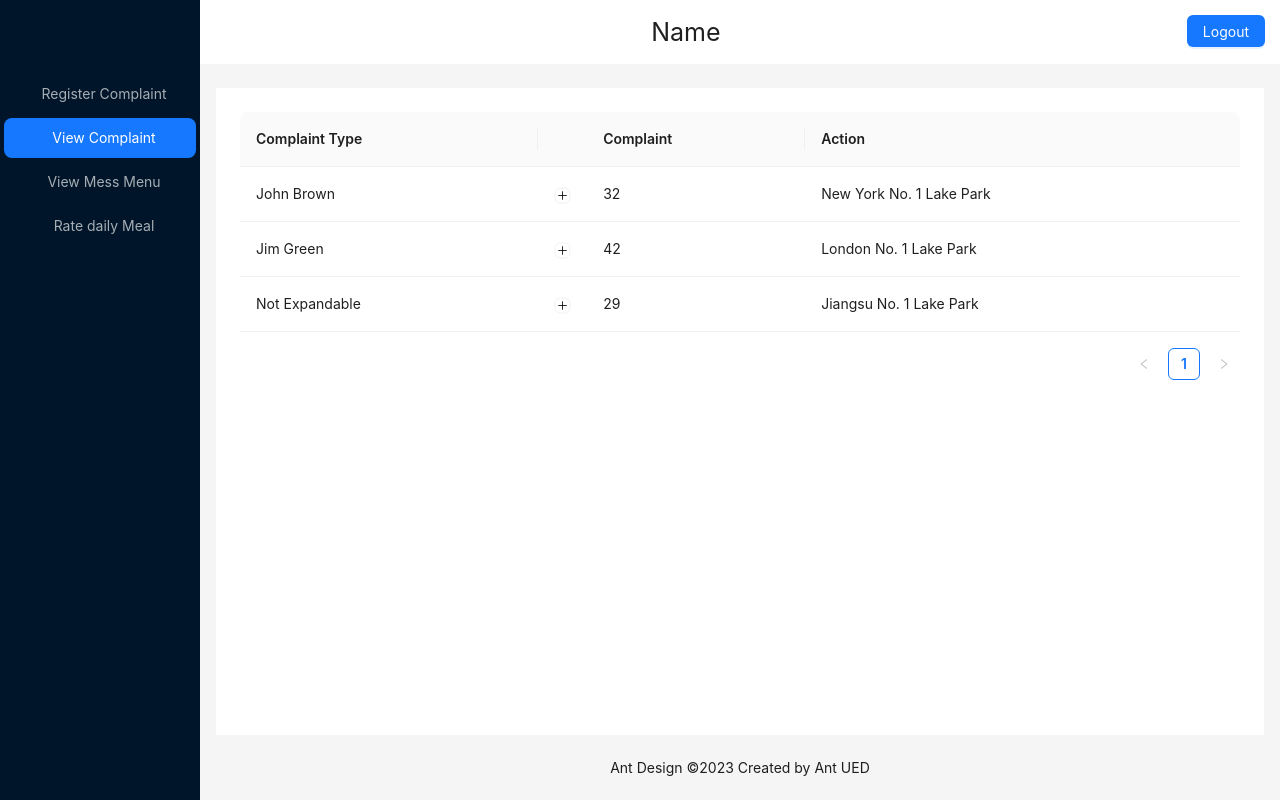
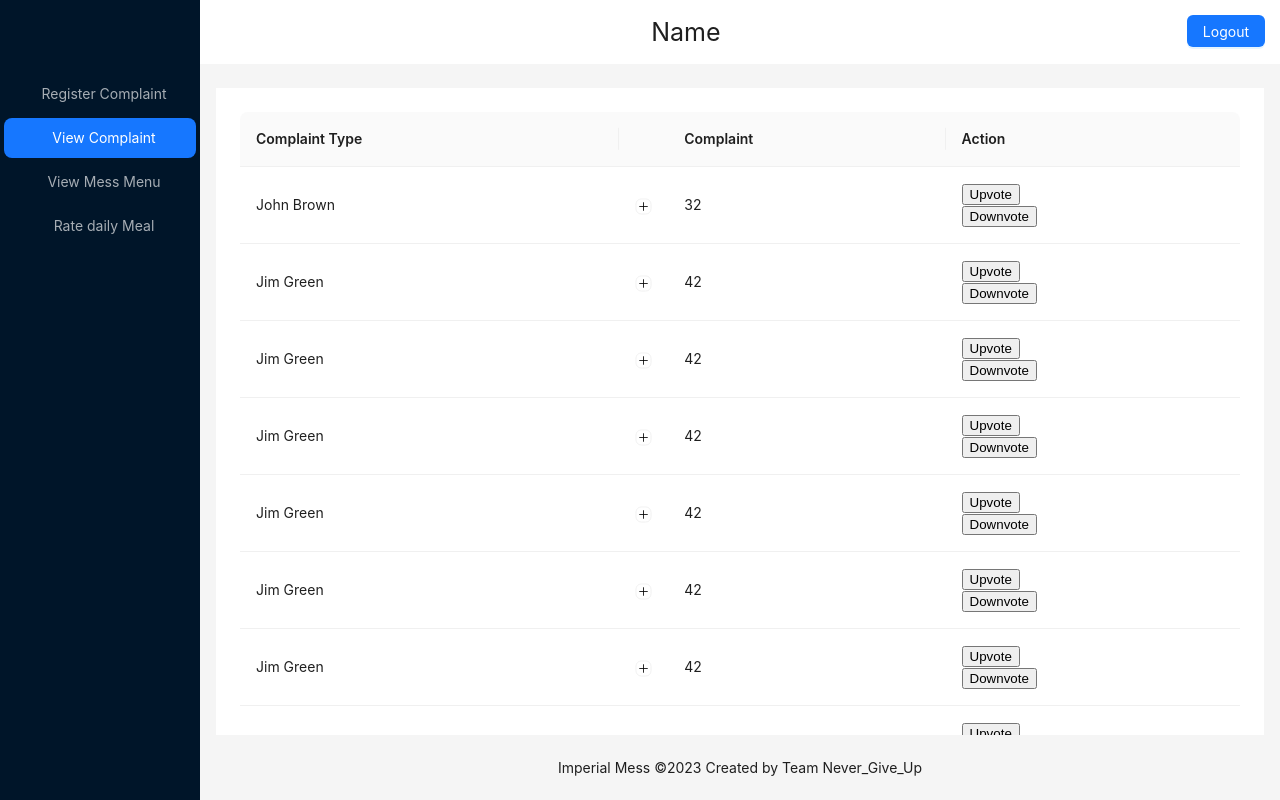
Before and after one commit to devprakashdp2021/Imperial-Mess, a React (Create React App) app in the folder frontend/: page / in a window 1280 px wide. Both pictures are taken after a click on the item "View Complaint". Built offline with nearby package versions, Linux system fonts and the light colour scheme.

Commit message:
student page content section implemented

```diff
--- a/frontend/package.json
+++ b/frontend/package.json
@@ -3,6 +3,7 @@
   "version": "0.1.0",
   "private": true,
   "dependencies": {
+    "@ant-design/icons": "^5.2.6",
     "@testing-library/jest-dom": "^5.17.0",
     "@testing-library/react": "^13.4.0",
     "@testing-library/user-event": "^13.5.0",
--- a/frontend/src/components/RateDailyMeal.js
+++ b/frontend/src/components/RateDailyMeal.js
@@ -1,9 +1,61 @@
-import React from 'react'
+import React from "react";
+import { Card, Col, Row } from "antd";
+import { Rate } from 'antd';
+let dateObj = new Date();
 
-export default function RateDailyMeal() {
+let month = String(dateObj.getMonth() + 1)
+	.padStart(2, '0');
+
+let day = String(dateObj.getDate())
+	.padStart(2, '0');
+
+let year = dateObj.getFullYear();
+let date = day + '/' + month + '/' + year;
+const weekday = ["Sunday","Monday","Tuesday","Wednesday","Thursday","Friday","Saturday"];
+console.log(date);
+
+function RateDailyMeal() {
   return (
-    <div>
-      Rate daily Meal
-    </div>
-  )
+    <>
+      <div>
+        Day: {weekday[new Date().getDay()]}
+        <br />
+        Date: {date}
+      </div>
+      <div>
+      <Row gutter={[48,32]} style={{margin: "60px"}}>
+        <Col style={{margin: "2%"}} span={8}>
+          <Card title="Breakfast" bordered={false}>
+            Breakfast
+            <br />
+            <Rate />
+          </Card>
+        </Col>
+        <Col style={{margin: "2%"}} span={8}>
+          <Card title="Lunch" bordered={false}>
+            Lunch
+            <br />
+            <Rate />
+          </Card>
+        </Col>
+        <Col style={{margin: "2%"}} span={8}>
+          <Card title="Supper" bordered={false}>
+            Supper
+            <br />
+            <Rate />
+          </Card>
+        </Col>
+        <Col style={{margin: "2%"}} span={8}>
+          <Card title="Dinner" bordered={false}>
+            Dinner
+            <br />
+            <Rate />
+          </Card>
+        </Col>
+      </Row>
+      </div>
+
+    </>
+  );
 }
+export default RateDailyMeal;
--- a/frontend/src/components/RegisterComplaints.js
+++ b/frontend/src/components/RegisterComplaints.js
@@ -1,5 +1,5 @@
 import { UploadOutlined } from '@ant-design/icons';
-import React from 'react';
+import React, { useState } from 'react';
 import {
   Button,
   Form,
@@ -27,8 +27,21 @@ const normFile = (e) => {
 const onFinish = (values) => {
   console.log('Received values of form: ', values);
 };
-const RegisterComplaints = () => (
-  <Form
+
+
+function RegisterComplaints() {
+  const [complaintType, setComplaintType] = useState("");
+
+
+  function handleComplaintType(value) {
+    console.log(value)
+    setComplaintType(value);
+  }
+
+
+  return (
+    <div>
+       <Form
     name="validate_other"
     {...formItemLayout}
     onFinish={onFinish}
@@ -49,13 +62,14 @@ const RegisterComplaints = () => (
         },
       ]}
     >
-      <Select placeholder="Please select a complaint type">
-        <Option value="mess">Mess Problem</Option>
-        <Option value="hostel">Hostel Problem</Option>
+      <Select placeholder="Please select a complaint type"
+      onChange={handleComplaintType} value={complaintType}>
+        <Option value="mess" name="mess">Mess Problem</Option>
+        <Option value="hostel" name="hostel">Hostel Problem</Option>
       </Select>
     </Form.Item>
 
-    <Form.Item
+   {complaintType === "mess" && <Form.Item
       name="complaint"
       label="Complaint"
       hasFeedback
@@ -72,7 +86,27 @@ const RegisterComplaints = () => (
         <Option value="cleanliness-of-utensils">Cleanliness of Utensils</Option>
         <Option value="behaviour-of-mess-worker">Behaviour of Mess Worker</Option>
       </Select>
-    </Form.Item>
+    </Form.Item>}
+
+    {complaintType === "hostel" && <Form.Item
+      name="complaint"
+      label="Complaint"
+      hasFeedback
+      rules={[
+        {
+          required: true,
+          message: 'Please select your complaint!',
+        },
+      ]}
+    >
+      <Select placeholder="Please select a complaint">
+        <Option value="internet-problem">Internet Problem</Option>
+        <Option value="water-cooler-problem">Water Cooler Problem</Option>
+        <Option value="room-issue">Room Issue</Option>
+        <Option value="premises-cleanliness">Premises Cleanliness</Option>
+      </Select>
+    </Form.Item>}
+
 
     <Form.Item
         name="description"
@@ -113,5 +147,8 @@ const RegisterComplaints = () => (
       </Space>
     </Form.Item>
   </Form>
-);
+    </div>
+  );
+
+};
 export default RegisterComplaints;
--- a/frontend/src/components/ViewAllComplaints.js
+++ b/frontend/src/components/ViewAllComplaints.js
@@ -1,21 +1,35 @@
 import React from 'react';
 import { Table } from 'antd';
+
 const columns = [
   {
     title: 'Complaint Type',
     dataIndex: 'complaintType',
     key: 'complaintType',
+    // width: "20%",
   },
   Table.EXPAND_COLUMN,
   {
     title: 'Complaint',
     dataIndex: 'complaint',
     key: 'complaint',
+    // width: "20%",
   },
   {
     title: 'Action',
     dataIndex: 'action',
     key: 'action',
+    render: (text, record) => (
+      <>
+       <button onClick={()=> console.log(record)} >
+        {"Upvote"}
+      </button>
+      <br />
+      <button  onClick={()=> console.log(record)}>
+        {"Downvote"}
+      </button>
+      </>
+     ),
   },
 ];
 const data = [
@@ -34,6 +48,41 @@ const data = [
     description: 'My name is Jim Green, I am 42 years old, living in London No. 1 Lake Park.',
   },
   {
+    key: 2,
+    complaintType: 'Jim Green',
+    complaint: 42,
+    action: 'London No. 1 Lake Park',
+    description: 'My name is Jim Green, I am 42 years old, living in London No. 1 Lake Park.',
+  },
+  {
+    key: 2,
+    complaintType: 'Jim Green',
+    complaint: 42,
+    action: 'London No. 1 Lake Park',
+    description: 'My name is Jim Green, I am 42 years old, living in London No. 1 Lake Park.',
+  },
+  {
+    key: 2,
+    complaintType: 'Jim Green',
+    complaint: 42,
+    action: 'London No. 1 Lake Park',
+    description: 'My name is Jim Green, I am 42 years old, living in London No. 1 Lake Park.',
+  },
+  {
+    key: 2,
+    complaintType: 'Jim Green',
+    complaint: 42,
+    action: 'London No. 1 Lake Park',
+    description: 'My name is Jim Green, I am 42 years old, living in London No. 1 Lake Park.',
+  },
+  {
+    key: 2,
+    complaintType: 'Jim Green',
+    complaint: 42,
+    action: 'London No. 1 Lake Park',
+    description: 'My name is Jim Green, I am 42 years old, living in London No. 1 Lake Park.',
+  },
+  {
     key: 3,
     complaintType: 'Not Expandable',
     complaint: 29,
@@ -42,8 +91,9 @@ const data = [
   },
 
 ];
-const ViewAllComplaints = () => (
-  <Table
+function ViewAllComplaints () {
+  return (
+    <Table
     columns={columns}
     expandable={{
       expandedRowRender: (record) => (
@@ -57,6 +107,9 @@ const ViewAllComplaints = () => (
       ),
     }}
     dataSource={data}
+    pagination={false}
   />
-);
+  );
+
+};
 export default ViewAllComplaints;
--- a/frontend/src/components/ViewMessMenu.js
+++ b/frontend/src/components/ViewMessMenu.js
@@ -1,11 +1,95 @@
-import React from 'react'
+import React from 'react';
+import { Table } from 'antd';
+const columns = [
+  {
+    title: 'Day',
+    dataIndex: 'day',
+    key: 'day',
+    width: '20%',
+  },
+  {
+    title: 'Breakfast',
+    dataIndex: 'breakfast',
+    key: 'breakfast',
+    width: '20%',
+  },
+  {
+    title: 'Lunch',
+    dataIndex: 'lunch',
+    key: 'lunch',
+    width: '20%',
+  },
+  {
+    title: 'Supper',
+    key: 'supper',
+    dataIndex: 'supper',
+    width: '20%',
+  },
+  {
+    title: 'Dinner',
+    key: 'dinner',
+    dataIndex: 'dinner',
+    width: '20%',
+  },
+];
+const data = [
+  {
+    key: '1',
+    day: 'John Brown',
+    breakfast: 32,
+    lunch: 'New York No. 1 Lake Park',
+    supper: 'samosa',
+    dinner: 'paneer',
+  },
+  {
+    key: '1',
+    day: 'John Brown',
+    breakfast: 32,
+    lunch: 'New York No. 1 Lake Park',
+    supper: 'samosa',
+    dinner: 'paneer',
+  },
+  {
+    key: '1',
+    day: 'John Brown',
+    breakfast: 32,
+    lunch: 'New York No. 1 Lake Park',
+    supper: 'samosa',
+    dinner: 'paneer',
+  },
+  {
+    key: '1',
+    day: 'John Brown',
+    breakfast: 32,
+    lunch: 'New York No. 1 Lake Park',
+    supper: 'samosa',
+    dinner: 'paneer',
+  },
+  {
+    key: '1',
+    day: 'John Brown',
+    breakfast: 32,
+    lunch: 'New York No. 1 Lake Park',
+    supper: 'samosa',
+    dinner: 'paneer',
+  },
+  {
+    key: '1',
+    day: 'John Brown',
+    breakfast: 32,
+    lunch: 'New York No. 1 Lake Park',
+    supper: 'samosa',
+    dinner: 'paneer',
+  },
+  {
+    key: '1',
+    day: 'John Brown',
+    breakfast: 32,
+    lunch: 'New York No. 1 Lake Park',
+    supper: 'samosa',
+    dinner: 'paneer',
+  },
 
-function ViewMessMenu() {
-  return (
-    <div>
-      View Mess Menu
-    </div>
-  )
-}
-
-export default ViewMessMenu
+];
+const ViewMessMenu = () => <Table columns={columns} dataSource={data}  pagination={false} />;
+export default ViewMessMenu;
--- a/frontend/src/pages/Student.js
+++ b/frontend/src/pages/Student.js
@@ -1,12 +1,21 @@
-import React from "react";
+import React, { useState } from "react";
 import { Button, Flex, Layout, Menu, theme } from "antd";
 import RegisterComplaints from "../components/RegisterComplaints";
 import ViewAllComplaints from "../components/ViewAllComplaints";
+import ViewMessMenu from "../components/ViewMessMenu";
+import RateDailyMeal from "../components/RateDailyMeal";
+
 const { Header, Content, Footer, Sider } = Layout;
-const App = () => {
+const Student = () => {
   const {
     token: { colorBgContainer },
   } = theme.useToken();
+
+  const [option, setOption] = useState('1');
+  function handleChangeOption(event){
+    console.log(event.key)
+    setOption(event.key)
+  }
   return (
     <Layout style={{ height: "100%" }}>
       <Sider
@@ -24,6 +33,7 @@ const App = () => {
           style={{ margin: "70px auto auto" }}
           theme="dark"
           mode="inline"
+          onSelect={handleChangeOption}
           defaultSelectedKeys={["1"]}
           items={[
             "Register Complaint",
@@ -35,6 +45,7 @@ const App = () => {
             label: item,
           }))}
         />
+
       </Sider>
       <Layout>
         <Header
@@ -49,7 +60,7 @@ const App = () => {
         <Content
           style={{
             margin: "24px 16px 0",
-            overflow: "scroll",
+            overflow: "auto",
           }}
         >
           <div
@@ -59,8 +70,19 @@ const App = () => {
               background: colorBgContainer,
             }}
           >
-            {/* <RegisterComplaints /> */}
-            <ViewAllComplaints />
+           {
+             option === '1' && <RegisterComplaints />
+           }
+           {
+            option === '2' && <ViewAllComplaints />
+           }
+           {
+            option === '3' && <ViewMessMenu />
+           }
+           {
+            option === '4' && <RateDailyMeal />
+           }
+
           </div>
         </Content>
         <Footer
@@ -68,10 +90,10 @@ const App = () => {
             textAlign: "center",
           }}
         >
-          Ant Design ©2023 Created by Ant UED
+          Imperial Mess ©2023 Created by Team Never_Give_Up
         </Footer>
       </Layout>
     </Layout>
   );
 };
-export default App;
+export default Student;
```
Also changed, not shown: 1 other file (tests, documents, lock files or other folders).
